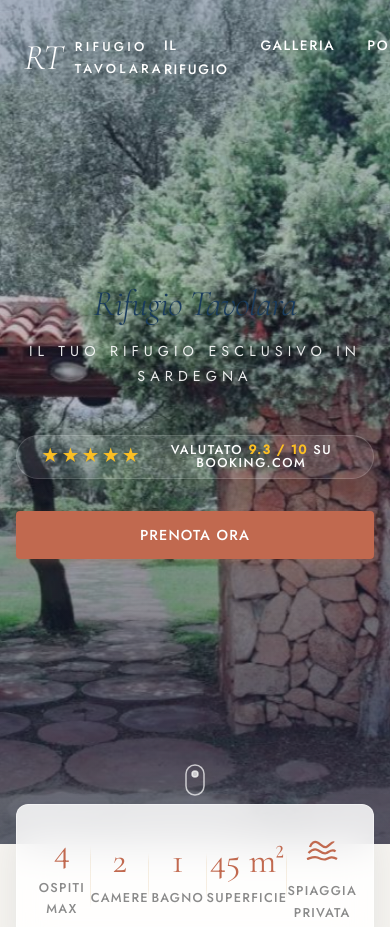
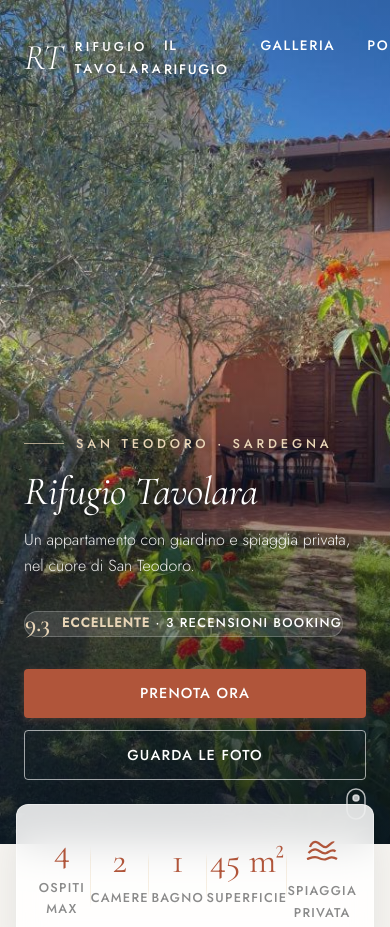
Before and after one commit to emaxgms/VillaST, a website with bundled scripts: page index.html in a window 390 px wide. Shown: the top 927 px of the page. Built offline with nearby package versions, Linux system fonts and the light colour scheme; no server answers.

Commit message:
feat: redesign hero, fix contrast and mobile form overflow (#22)
- Rebuild hero: left-aligned editorial layout, warm grade overlay,
  real 9.3 rating pill (removed misleading 5 stars), secondary CTA
- Fix invisible hero headline (global h1 sea-blue overriding hero)
- Fix invisible footer logo (h3 sea-blue on dark sea background)
- WCAG contrast: darken terra accent and neutral grays to pass AA
- Fix form inputs overflowing on mobile (min-width:0 + width:100%)
- Add skip link and <main> landmark for accessibility

```diff
--- a/css/style.css
+++ b/css/style.css
@@ -11,7 +11,7 @@
   --color-sea:        #1A3C5E;   /* Deep Mediterranean blue */
   --color-sea-light:  #2A5F8F;   /* Lighter sea for accents */
   --color-sea-pale:   #D6E4F0;   /* Pale sea for subtle backgrounds */
-  --color-terra:      #C1694F;   /* Sardinian terracotta */
+  --color-terra:      #B0553A;   /* Sardinian terracotta */
   --color-terra-dark: #9E4F3A;   /* Darker terracotta for hover states */
   --color-terra-pale: #F2DED6;   /* Pale terracotta for subtle accents */
   --color-sand:       #E8D5B7;   /* Warm Mediterranean sand */
@@ -209,13 +209,13 @@ h4, .h4 {
 .text-sm {
   font-size: 0.875rem;
   line-height: 1.6;
-  color: var(--neutral-500);
+  color: var(--neutral-600);
 }
 
 .text-xs {
   font-size: 0.75rem;
   line-height: 1.5;
-  color: var(--neutral-500);
+  color: var(--neutral-600);
   text-transform: uppercase;
   letter-spacing: 0.08em;
 }
@@ -294,7 +294,7 @@ a {
 
 .section__subtitle {
   font-size: 1.1rem;
-  color: var(--neutral-500);
+  color: var(--neutral-600);
   max-width: 560px;
   margin: 0 auto;
   line-height: 1.6;
@@ -686,14 +686,12 @@ a {
 }
 
 .hero {
-  height: 100vh;
-  height: 100svh;
   position: relative;
+  min-height: 100svh;
+  display: flex;
+  align-items: flex-end;
   overflow: hidden;
-  display: flex;
-  align-items: center;
-  justify-content: center;
-  text-align: center;
+  isolation: isolate;
 }
 
 .hero__bg {
@@ -706,7 +704,7 @@ a {
   width: 100%;
   height: 100%;
   object-fit: cover;
-  animation: kenBurns 25s ease-in-out infinite alternate;
+  object-position: center;
 }
 
 .hero__overlay {
@@ -714,99 +712,121 @@ a {
   inset: 0;
   z-index: -1;
   background: linear-gradient(
-    to bottom,
-    rgba(26,60,94,0.35) 0%,
-    rgba(26,60,94,0.25) 40%,
-    rgba(15,30,50,0.65) 100%
+    180deg,
+    rgba(12, 28, 44, 0.35) 0%,
+    rgba(12, 28, 44, 0.10) 42%,
+    rgba(8, 18, 30, 0.88) 100%
   );
 }
 
 .hero__content {
   z-index: 1;
+  width: 100%;
+  max-width: var(--content-max);
+  margin: 0 auto;
+  padding: var(--space-96) var(--space-24) var(--space-64);
   color: var(--color-white);
-  padding: 0 var(--space-16);
-  animation: fadeInUp 1.2s var(--ease-out) both;
+  text-align: left;
+  animation: fadeInUp 0.9s var(--ease-out) both;
+}
+
+.hero__eyebrow {
+  display: flex;
+  align-items: center;
+  gap: var(--space-12);
+  font-size: 0.8rem;
+  font-weight: 500;
+  text-transform: uppercase;
+  letter-spacing: 0.3em;
+  color: var(--color-sand);
+  margin-bottom: var(--space-16);
+}
+
+.hero__eyebrow::before {
+  content: '';
+  width: 40px;
+  height: 1px;
+  background: var(--color-sand);
+  opacity: 0.7;
+  flex-shrink: 0;
 }
 
 .hero__title {
   font-family: var(--font-display);
-  font-size: clamp(2.5rem, 7vw, 6rem);
+  font-size: clamp(2.75rem, 8vw, 6rem);
+  font-weight: 400;
+  line-height: 1.02;
+  letter-spacing: -0.01em;
+  margin-bottom: var(--space-16);
+  color: var(--color-white);
+  text-shadow: 0 2px 24px rgba(0, 0, 0, 0.35);
+}
+
+.hero__subtitle {
+  font-size: clamp(1rem, 2vw, 1.25rem);
   font-weight: 300;
-  font-style: italic;
-  line-height: 1.05;
-  letter-spacing: -0.02em;
-  margin-bottom: var(--space-16);
-  text-shadow: 0 4px 30px rgba(0,0,0,0.35);
-}
-
-.hero__subtitle {
-  font-size: clamp(0.9rem, 1.5vw, 1.15rem);
-  text-transform: uppercase;
-  letter-spacing: 0.35em;
-  margin-bottom: var(--space-48);
-  font-weight: 400;
-  opacity: 0.9;
-}
-
-.hero__ctas {
-  display: flex;
-  gap: var(--space-16);
-  justify-content: center;
-  flex-wrap: wrap;
+  line-height: 1.6;
+  max-width: 34rem;
+  margin-bottom: var(--space-32);
+  color: rgba(255, 255, 255, 0.92);
 }
 
 .hero__rating {
   display: inline-flex;
   align-items: center;
   gap: var(--space-12);
-  background: rgba(255, 255, 255, 0.08);
-  backdrop-filter: blur(12px);
-  -webkit-backdrop-filter: blur(12px);
-  border: 1px solid rgba(255, 255, 255, 0.15);
-  padding: var(--space-8) var(--space-24);
+  background: rgba(255, 255, 255, 0.12);
+  backdrop-filter: blur(8px);
+  -webkit-backdrop-filter: blur(8px);
+  border: 1px solid rgba(255, 255, 255, 0.22);
+  padding: var(--space-8) var(--space-20);
   border-radius: var(--radius-full);
   margin-bottom: var(--space-32);
-  box-shadow: 0 8px 32px rgba(0, 0, 0, 0.15);
-  margin-left: auto;
-  margin-right: auto;
-}
-
-.hero__stars {
-  color: #FBBF24; /* Elegant gold stars */
-  font-size: 1.1rem;
-  letter-spacing: 0.1em;
+}
+
+.hero__rating-score {
+  font-family: var(--font-display);
+  font-size: 1.5rem;
+  font-weight: 600;
   line-height: 1;
+  color: var(--color-sand);
 }
 
 .hero__rating-text {
   font-size: 0.8rem;
   text-transform: uppercase;
-  letter-spacing: 0.12em;
+  letter-spacing: 0.1em;
   font-weight: 500;
   color: var(--color-white);
-  line-height: 1;
+  line-height: 1.3;
 }
 
 .hero__rating-text strong {
-  color: #FBBF24;
+  color: var(--color-sand);
   font-weight: 600;
+}
+
+.hero__ctas {
+  display: flex;
+  gap: var(--space-12);
+  flex-wrap: wrap;
+  align-items: center;
 }
 
 /* Scroll indicator */
 .scroll-indicator {
   position: absolute;
-  bottom: var(--space-48);
-  left: 50%;
-  transform: translateX(-50%);
+  bottom: var(--space-24);
+  right: var(--space-24);
   color: rgba(255,255,255,0.7);
   z-index: 1;
   animation: scrollBounce 2.4s ease-in-out infinite;
 }
 
 @keyframes scrollBounce {
-  0%, 20%, 50%, 80%, 100% { transform: translateX(-50%) translateY(0); }
-  40% { transform: translateX(-50%) translateY(-12px); }
-  60% { transform: translateX(-50%) translateY(-6px); }
+  0%, 20%, 50%, 80%, 100% { transform: translateY(0); }
+  40% { transform: translateY(-12px); }
+  60% { transform: translateY(-6px); }
 }
 
 .scroll-indicator svg {
@@ -1535,6 +1555,7 @@ a {
   display: flex;
   flex-direction: column;
   gap: var(--space-8);
+  min-width: 0;
 }
 
 .form-group--full {
@@ -1553,6 +1574,9 @@ a {
 .form-group select {
   font-family: var(--font-body);
   font-size: 1rem;
+  width: 100%;
+  max-width: 100%;
+  min-width: 0;
   padding: var(--space-12) var(--space-16);
   border: 1.5px solid var(--neutral-200);
   border-radius: var(--radius-sm);
@@ -1783,6 +1807,7 @@ a {
   font-style: italic;
   margin-bottom: var(--space-16);
   line-height: 1;
+  color: var(--color-white);
 }
 
 .footer-tagline {
@@ -1872,12 +1897,12 @@ a {
   }
 
   .hero__title {
-    font-size: 2.25rem;
+    font-size: 2.5rem;
   }
 
   .hero__ctas {
     flex-direction: column;
-    align-items: center;
+    align-items: stretch;
     gap: var(--space-12);
   }
 
--- a/index.html
+++ b/index.html
@@ -24,6 +24,8 @@
   <link rel="stylesheet" href="css/style.css">
 </head>
 <body class="lang-it">
+
+  <a class="skip-link" href="#main-content"><span class="it">Salta al contenuto</span><span class="en">Skip to content</span></a>
 
   <!-- ================================================================
        NAVIGATION
@@ -67,37 +69,46 @@
     </div>
   </div>
 
+  <main id="main-content">
+
   <!-- ================================================================
        HERO SECTION
        ================================================================ -->
   <section id="hero-section" class="hero">
     <div class="hero__bg">
-      <img src="images/01.jpg" alt="Rifugio Tavolara — San Teodoro" loading="eager">
+      <img src="images/08.jpg" alt="Rifugio Tavolara — casa e giardino a San Teodoro, Sardegna" fetchpriority="high">
     </div>
-    <div class="hero__overlay"></div>
-    <div class="hero__content" data-aos="fade-up" data-aos-duration="1200">
+    <div class="hero__overlay" aria-hidden="true"></div>
+    <div class="hero__content">
+      <p class="hero__eyebrow">
+        <span class="it">San Teodoro &middot; Sardegna</span>
+        <span class="en">San Teodoro &middot; Sardinia</span>
+      </p>
       <h1 class="hero__title">
         <span class="it">Rifugio Tavolara</span>
         <span class="en">Rifugio Tavolara</span>
       </h1>
       <p class="hero__subtitle">
-        <span class="it">Il tuo rifugio esclusivo in Sardegna</span>
-        <span class="en">Your exclusive retreat in Sardinia</span>
+        <span class="it">Un appartamento con giardino e spiaggia privata, nel cuore di San Teodoro.</span>
+        <span class="en">A garden apartment with a private beach, in the heart of San Teodoro.</span>
       </p>
       <div class="hero__rating">
-        <span class="hero__stars">★★★★★</span>
+        <span class="hero__rating-score">9.3</span>
         <span class="hero__rating-text">
-          <span class="it">Valutato <strong>9.3 / 10</strong> su Booking.com</span>
-          <span class="en">Rated <strong>9.3 / 10</strong> on Booking.com</span>
+          <span class="it"><strong>Eccellente</strong> &middot; 3 recensioni Booking</span>
+          <span class="en"><strong>Superb</strong> &middot; 3 reviews on Booking</span>
         </span>
       </div>
       <div class="hero__ctas">
         <a href="#reservation" class="btn btn--primary">
-          <span class="it">Prenota Ora</span><span class="en">Book Now</span>
+          <span class="it">Prenota ora</span><span class="en">Book now</span>
+        </a>
+        <a href="#gallery" class="btn btn--outline">
+          <span class="it">Guarda le foto</span><span class="en">View photos</span>
         </a>
       </div>
     </div>
-    <div class="scroll-indicator">
+    <div class="scroll-indicator" aria-hidden="true">
       <svg width="20" height="32" viewBox="0 0 20 32" fill="none" stroke="currentColor" stroke-width="1.5">
         <rect x="1" y="1" width="18" height="30" rx="9"/>
         <circle cx="10" cy="10" r="3" fill="currentColor"/>
@@ -819,6 +830,7 @@
       </div>
     </div>
   </section>
+  </main>
 
   <!-- ================================================================
        FOOTER
```
